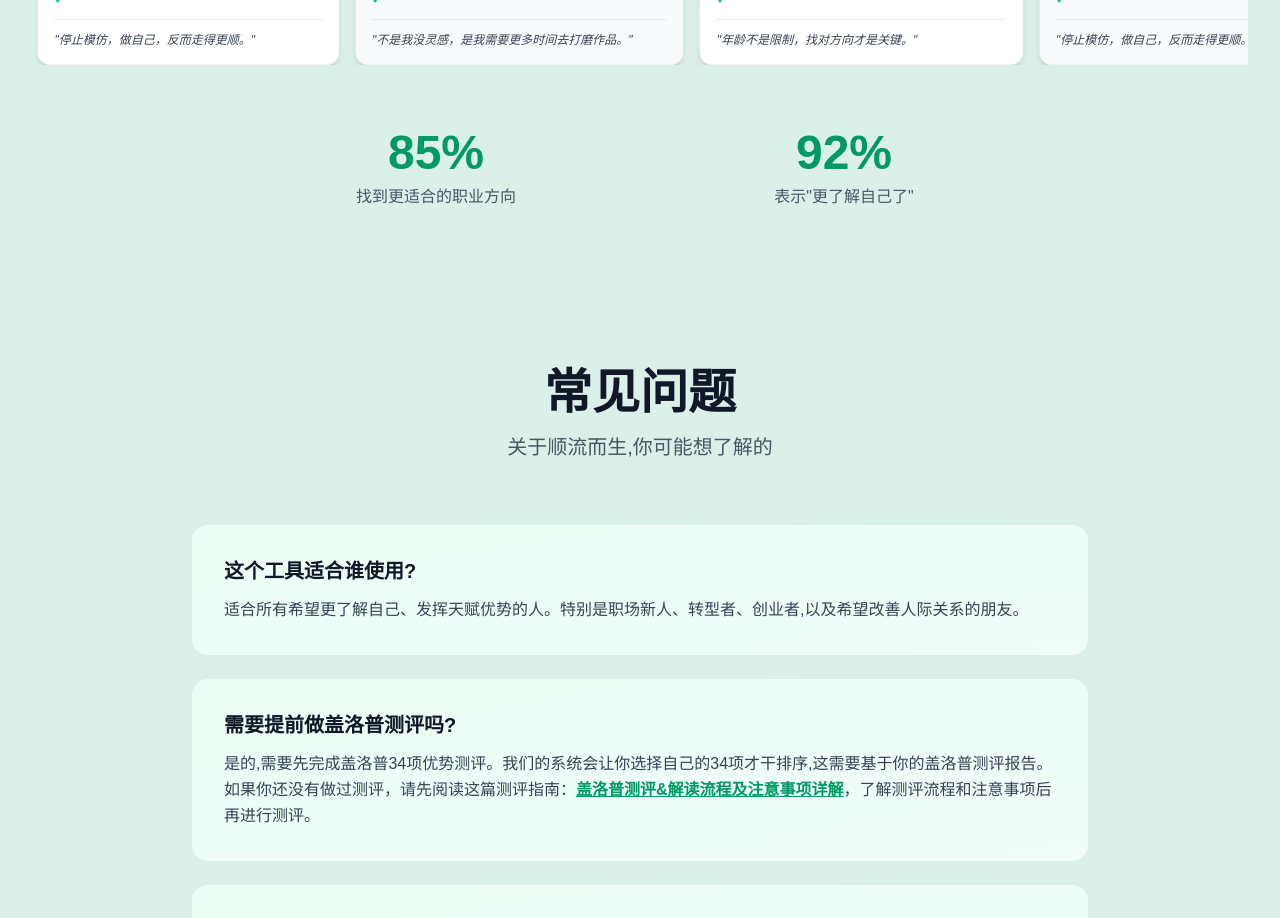
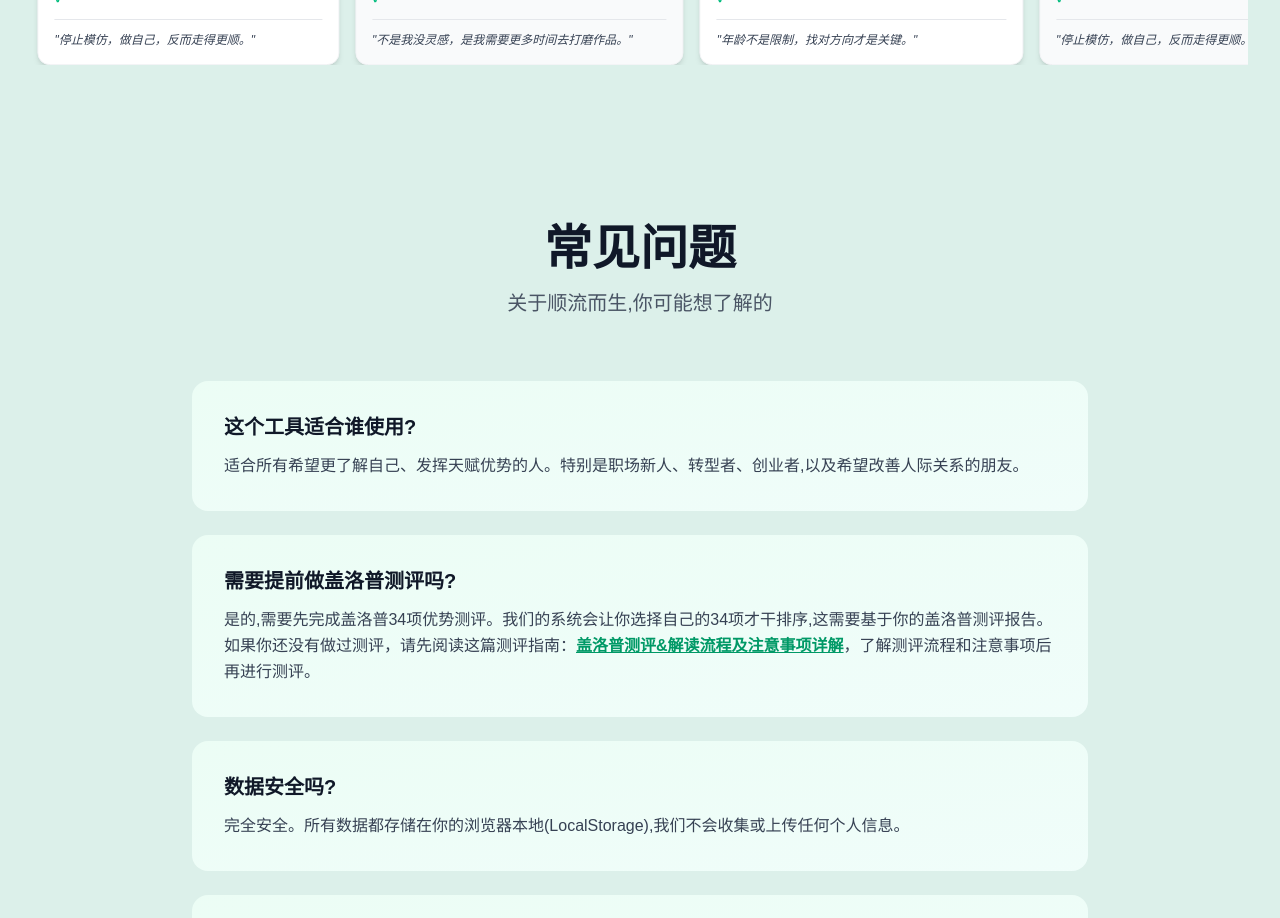
Before and after one commit to nameiduoduo/strength_tree, a Next.js app: page / in a window 1280 px wide. Shown: the part 3120-4038 px from the top of the page. Built offline with nearby package versions, Linux system fonts and the light colour scheme; no server answers.

Commit message:
remove some data from landing page

```diff
--- a/app/page.tsx
+++ b/app/page.tsx
@@ -418,29 +418,6 @@ export default function Home() {
               </motion.div>
             </div>
           </div>
-
-          {/* 数据统计 */}
-          <motion.div
-            initial={{ opacity: 0, y: 20 }}
-            whileInView={{ opacity: 1, y: 0 }}
-            viewport={{ once: true }}
-            transition={{ duration: 0.6, delay: 0.4 }}
-            className="mt-16 grid grid-cols-1 md:grid-cols-2 gap-12 max-w-3xl mx-auto"
-          >
-            {[
-              { percentage: '85%', description: '找到更适合的职业方向' },
-              { percentage: '92%', description: '表示"更了解自己了"' }
-            ].map((stat, i) => (
-              <div key={i} className="text-center">
-                <div className="text-5xl font-bold text-emerald-600 mb-2">
-                  {stat.percentage}
-                </div>
-                <div className="text-gray-600 font-medium">
-                  {stat.description}
-                </div>
-              </div>
-            ))}
-          </motion.div>
         </div>
       </section>
 
```
